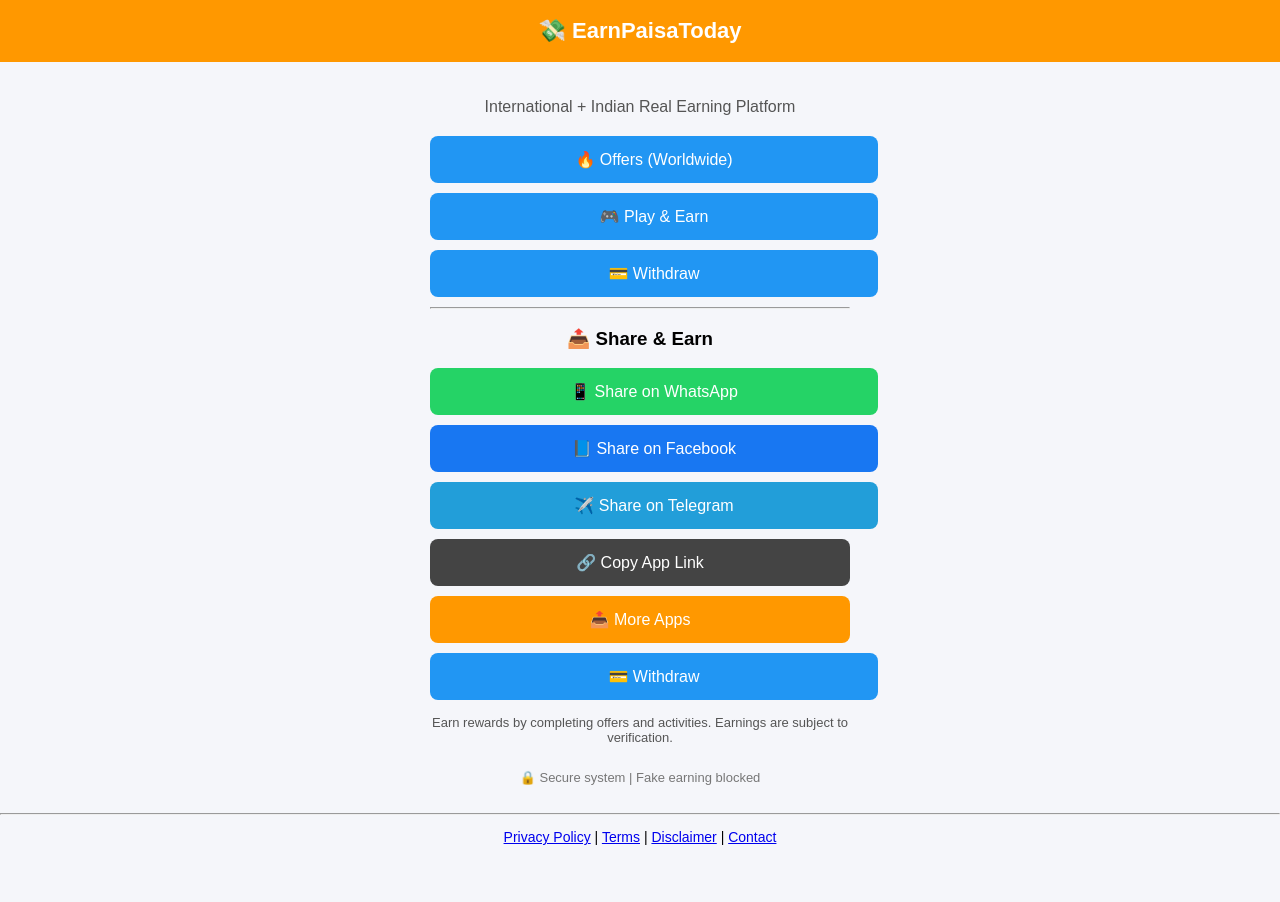
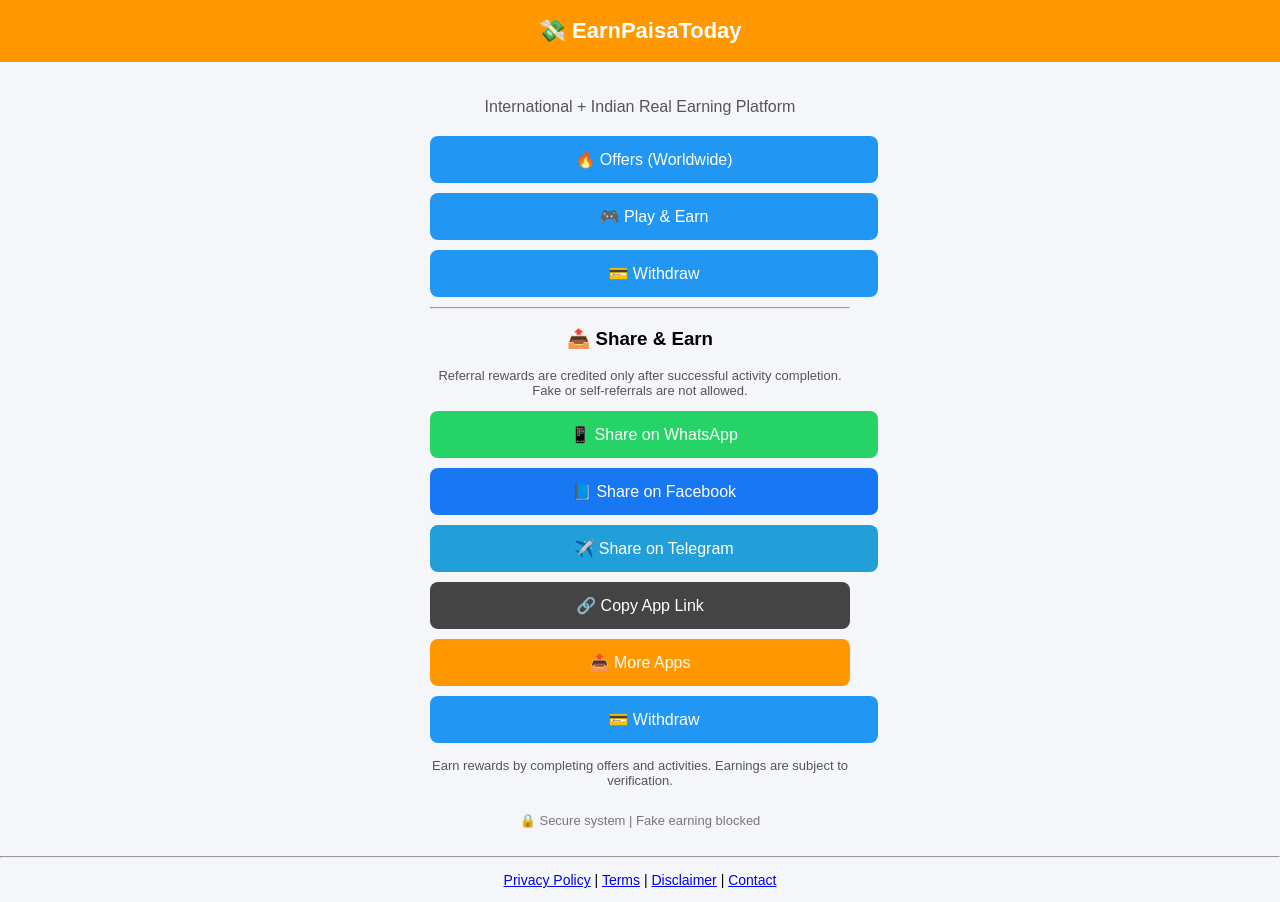
Before and after one commit to kashyapram21377-cmyk/EarnPaisaToday, a plain HTML site: page index.html in a window 1280 px wide. Before the commit the page ends 859 px from the top, so only its background shows below. Drawn offline with Linux system fonts and the light colour scheme.

Commit message:
Update index.html

```diff
--- a/index.html
+++ b/index.html
@@ -69,6 +69,10 @@
 <hr>
 
 <h3>📤 Share & Earn</h3>
+<p style="font-size:13px;color:#555">
+Referral rewards are credited only after successful activity completion.
+Fake or self-referrals are not allowed.
+</p>
 
 <a class="btn green"
 href="https://wa.me/?text=💸 Earn money with EarnPaisaToday 👉 https://kashyapram21377-cmyk.github.io/EarnPaisaToday/"
```
